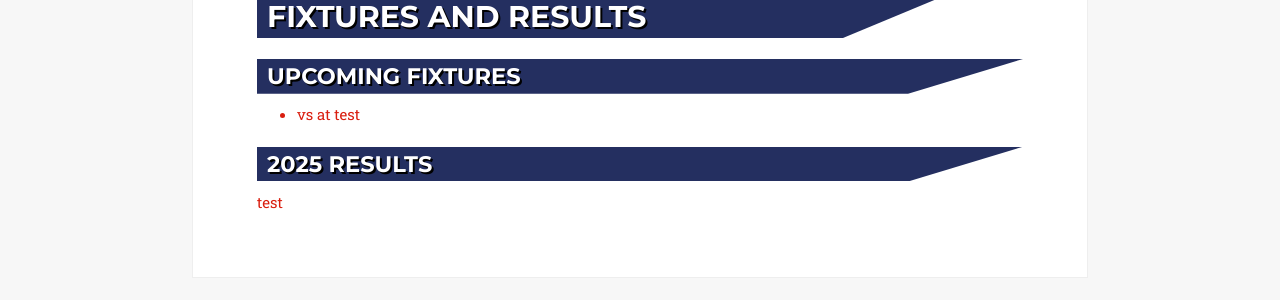
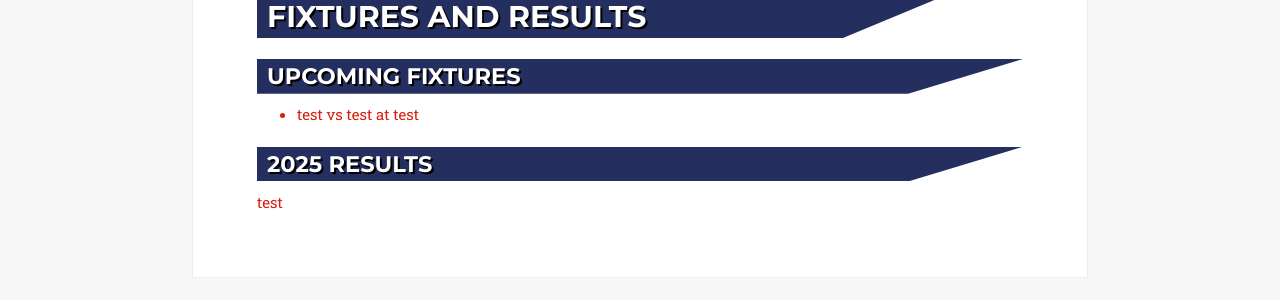
Before and after one commit to WelshPremierLeague/welshpremierleague.github.io, a Jekyll site: the page built from _2017_pages/fandr.html, in a window 1280 px wide. Shown: the part 191-491 px from the top of the page. Built offline with Jekyll 4.4.1, drawn with Linux system fonts in a browser that asks for light colours; some web fonts are replaced; part of the change alters nothing that is shown.

Commit message:
tesitng 2

```diff
--- a/_2017_pages/fandr.html
+++ b/_2017_pages/fandr.html
@@ -18,7 +18,7 @@ title: Fixtures and Results
   {% assign fixtures = site.data.fixtures %}
   <ul>
     {% for match in fixtures %}
-      <li>{{ match.Team }} vs {{ match.Opponent }} at {{ match.Venue }}</li>
+      <li>{{ match.Home }} vs {{ match.Away }} at {{ match.Venue }}</li>
     {% endfor %}
   </ul>
 
```
